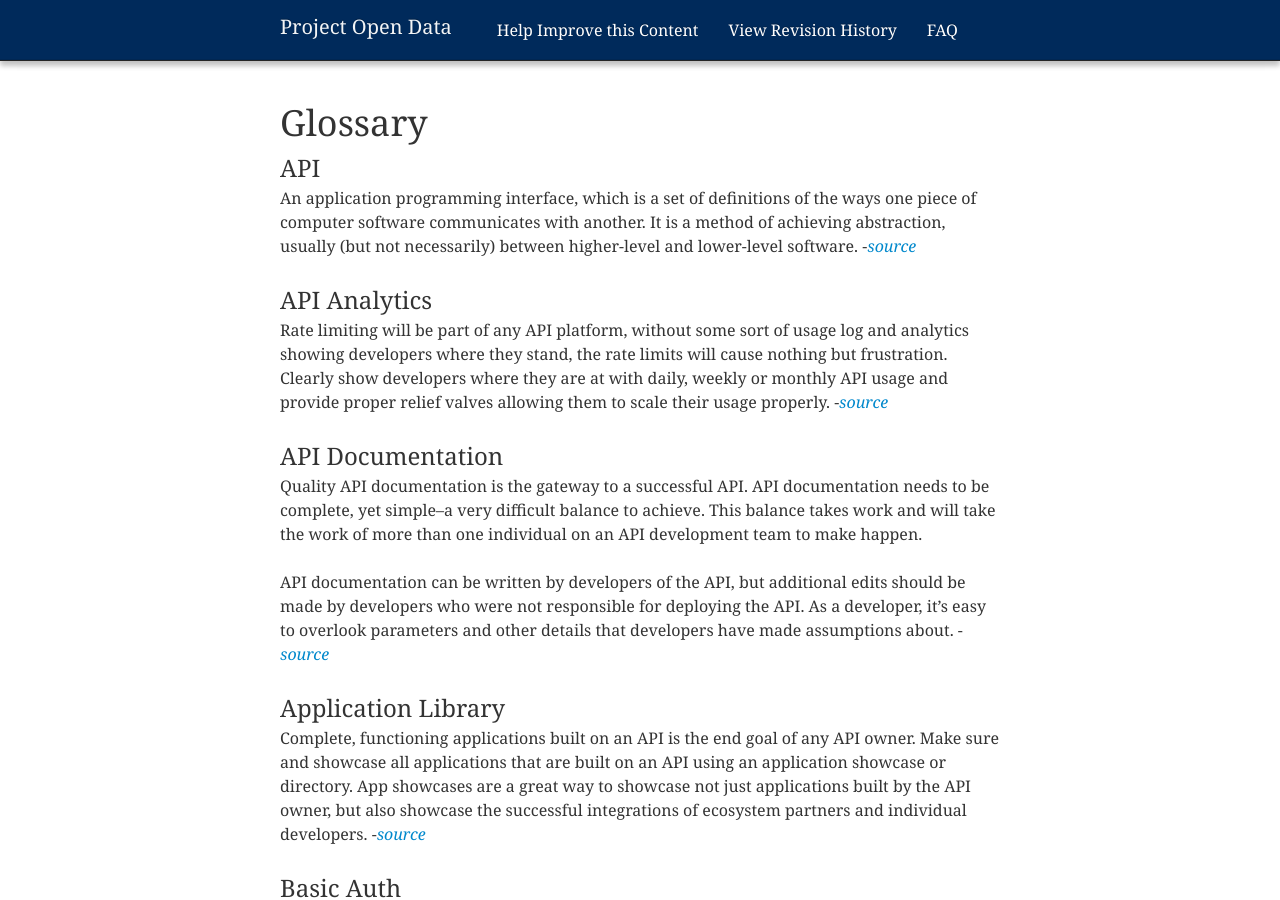
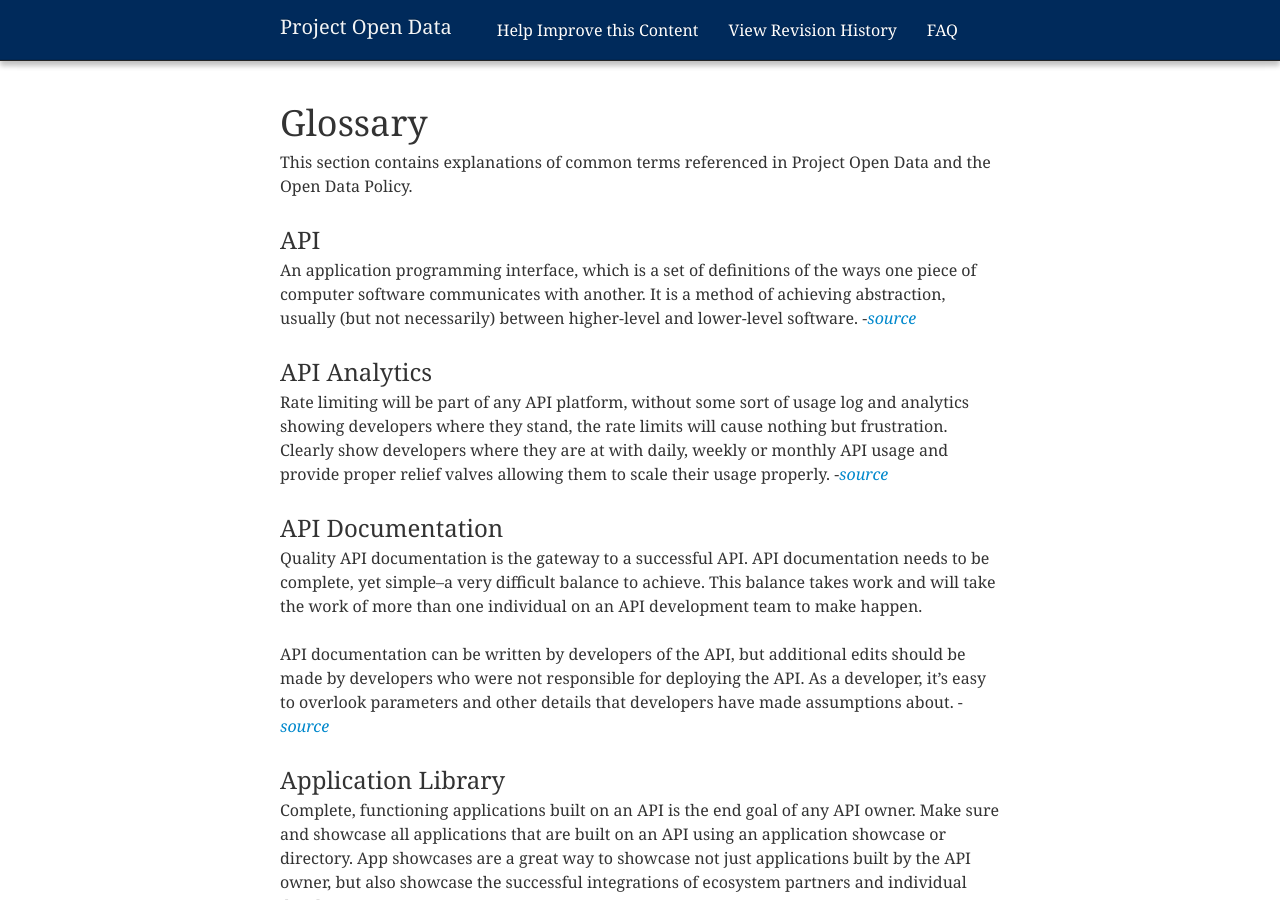
Before and after one commit to gbinal/p-o-d.github.com, a Jekyll site: the page built from glossary.md, in a window 1280 px wide and 900 px high. Built offline with Jekyll 4.4.1, drawn with Linux system fonts in a browser that asks for light colours; nearby versions of some CDN libraries.

Commit message:
added a quick intro

```diff
--- a/glossary.md
+++ b/glossary.md
@@ -4,6 +4,8 @@ title: Glossary
 permalink: /glossary/
 filename: glossary.md
 ---
+
+This section contains explanations of common terms referenced in Project Open Data and the Open Data Policy.
 
 ### API
 
```
